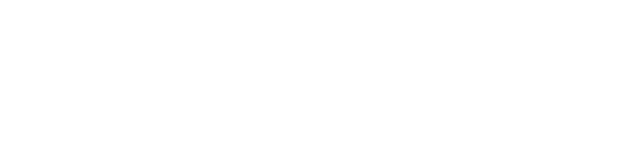
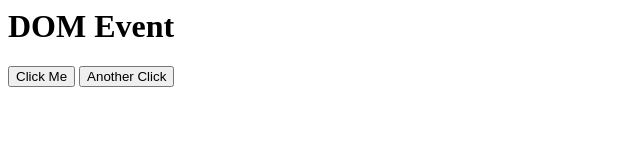
Before and after one commit to touhidcodes/PH-7-DOM-Events, a plain HTML site: page index.html in a window 1280 px wide. Shown: the whole page, without its empty margins (0-640 px from the left). Drawn offline with Linux system fonts and the light colour scheme.

Commit message:
dom-event

```diff
--- a/event.html
+++ b/index.html
@@ -8,7 +8,10 @@
 </head>
 
 <body>
-
+    <h1>DOM Event</h1>
+    <button onclick="console.log('hi')">Click Me</button>
+    <button onclick="console.log(5)">Another Click</button>
+    <script src="./js/event.js"></script>
 </body>
 
 </html>
--- /dev/null
+++ b/js/event.js
@@ -0,0 +1 @@
+console.log("hi");
```
